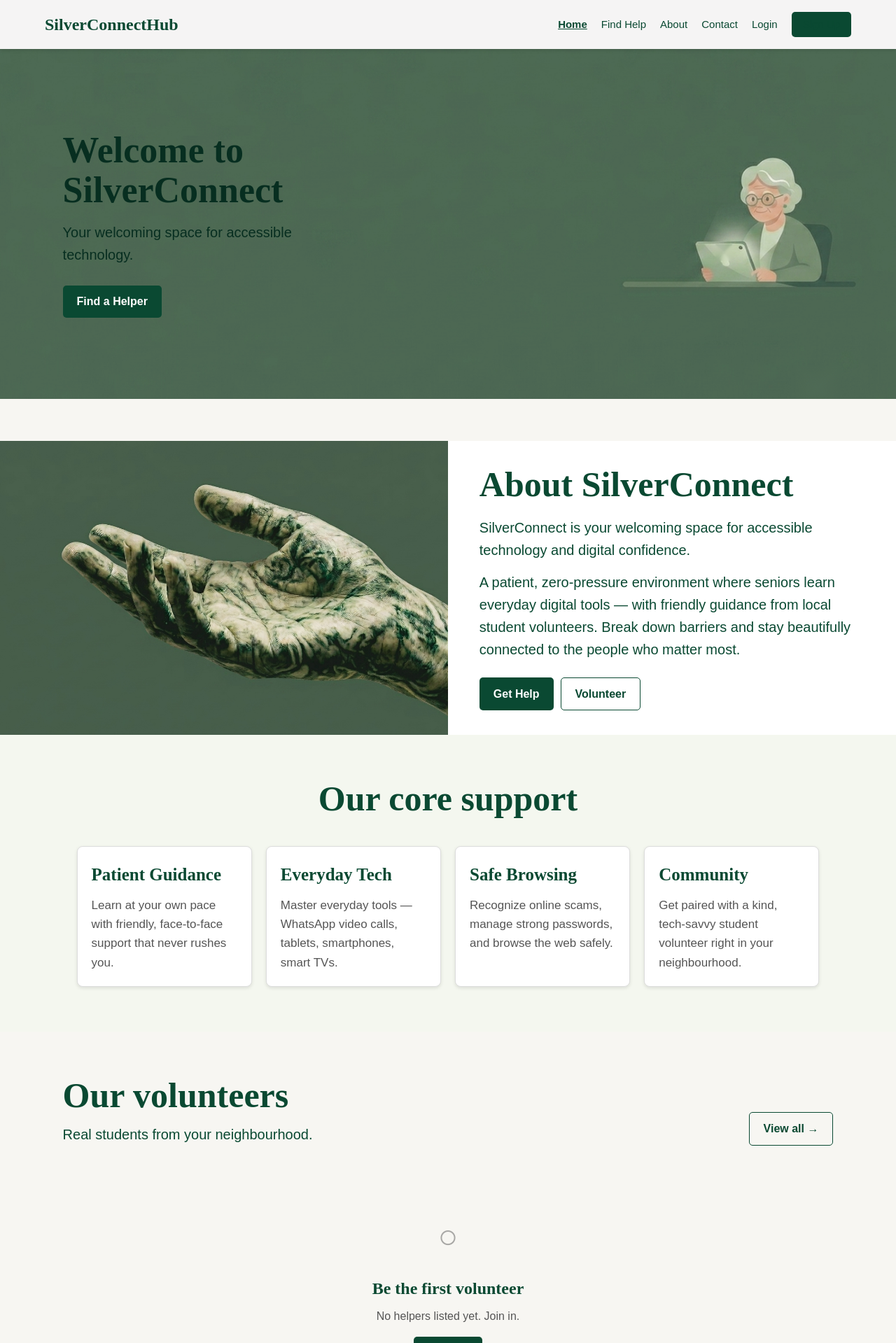
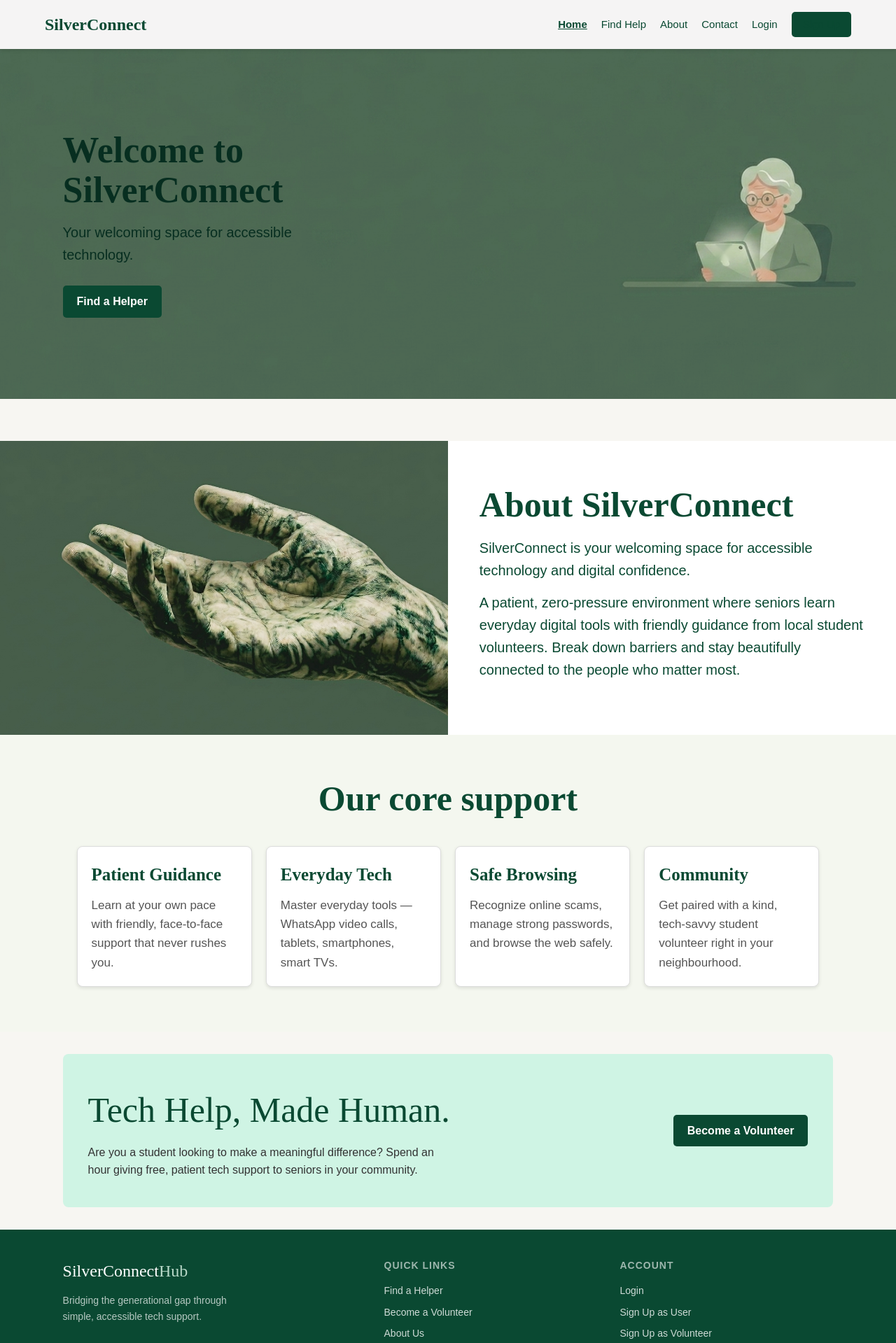
Before and after one commit to pakeezaa/SilverConnect, a Flask app: page / in a window 1280 px wide. Shown: the top 1919 px of the page at 70% size. Run offline with Flask 3, Linux system fonts and the light colour scheme; data that the repository does not hold is empty; some web fonts are replaced.

```diff
--- a/templates/base.html
+++ b/templates/base.html
@@ -13,7 +13,7 @@
 <body>
 
 <nav class="nav">
-  <a href="/" class="nav-logo">SilverConnect<span>Hub</span></a>
+  <a href="/" class="nav-logo">SilverConnect</a>
   <button class="nav-toggle" onclick="toggleNav()" aria-label="Menu">&#9776;</button>
   <ul class="nav-links" id="navLinks">
     <li><a href="/" class="{% if request.path == '/' %}active{% endif %}">Home</a></li>
--- a/templates/index.html
+++ b/templates/index.html
@@ -1,5 +1,5 @@
 {% extends "base.html" %}
-{% block title %}SilverConnect — Tech help, made human{% endblock %}
+{% block title %}SilverConnect {% endblock %}
 
 {% block content %}
 
@@ -27,14 +27,8 @@
       SilverConnect is your welcoming space for accessible technology and digital confidence.
     </p>
     <p class="hero-desc">
-      A patient, zero-pressure environment where seniors learn everyday digital tools — with friendly guidance from local student volunteers. Break down barriers and stay beautifully connected to the people who matter most.
+      A patient, zero-pressure environment where seniors learn everyday digital tools with friendly guidance from local student volunteers. Break down barriers and stay beautifully connected to the people who matter most.
     </p>
-    {% if not current_user %}
-    <div class="hero-cta">
-      <a href="/register/user" class="btn btn-primary">Get Help</a>
-      <a href="/register/volunteer" class="btn btn-outline">Volunteer</a>
-    </div>
-    {% endif %}
   </div>
 </section>
 
@@ -62,45 +56,7 @@
   </div>
 </section>
 
-<section class="section">
-  <div class="section-header" style="display:flex;align-items:flex-end;justify-content:space-between;flex-wrap:wrap;gap:20px;">
-    <div>
-      <h2 class="section-title">Our volunteers</h2>
-      <p class="section-sub">Real students from your neighbourhood.</p>
-    </div>
-    <a href="/helpers" class="btn btn-outline">View all →</a>
-  </div>
 
-  {% if volunteers %}
-  <div class="cards-grid">
-    {% for v in volunteers[:6] %}
-    <div class="v-card">
-      <div class="v-card-avatar">{{ v.name[0].upper() }}</div>
-      <div class="v-card-name">{{ v.name }}</div>
-      <div class="v-card-neighborhood">{{ v.neighborhood }}</div>
-      <p class="v-card-bio">{{ v.bio }}</p>
-      <div class="v-card-availability">{{ v.availability }}</div>
-      <div class="skill-tags">
-        {% for s in v.skills[:3] %}<span class="skill-tag">{{ s }}</span>{% endfor %}
-        {% if v.skills|length > 3 %}<span class="skill-tag">+{{ v.skills|length - 3 }}</span>{% endif %}
-      </div>
-      {% if current_user and current_user.role == 'user' %}
-      <div style="margin-top:14px;">
-        <a href="/chat/{{ v._id }}" class="btn btn-primary" style="width:100%;justify-content:center;">Chat Now</a>
-      </div>
-      {% endif %}
-    </div>
-    {% endfor %}
-  </div>
-  {% else %}
-  <div class="empty-state">
-    <div class="empty-state-icon">○</div>
-    <h3>Be the first volunteer</h3>
-    <p>No helpers listed yet. Join in.</p>
-    <a href="/register/volunteer" class="btn btn-primary" style="margin-top:16px;">Sign up</a>
-  </div>
-  {% endif %}
-</section>
 
 <section class="section-sm">
   <div class="cta-banner cta-banner-soft">
```
Also changed, not shown: app.py (+7 -8 lines), templates/about.html (+0 -12 lines), templates/helpers.html (+1 -9 lines).
